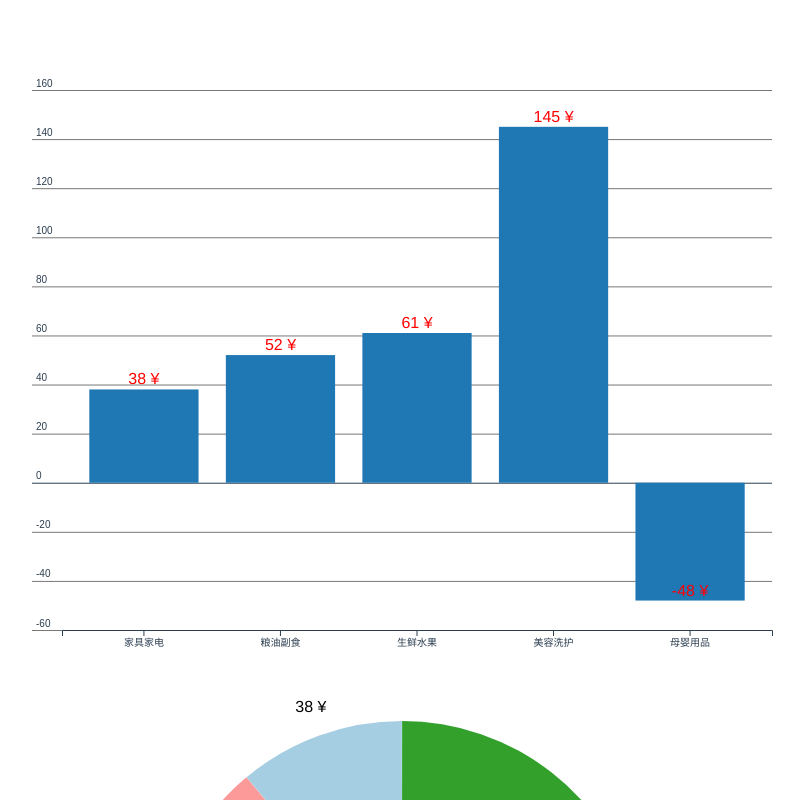
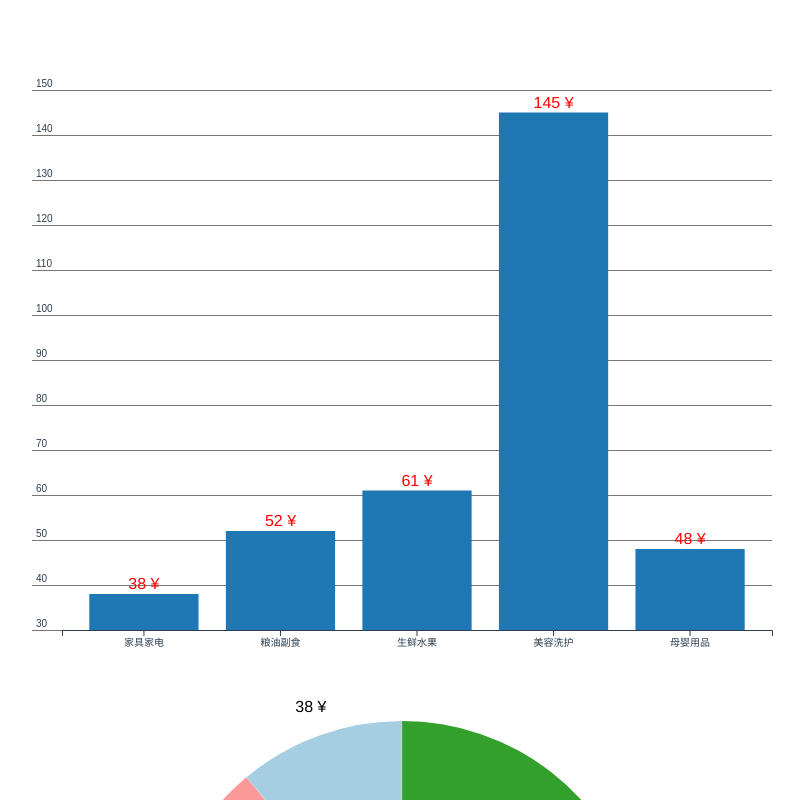
Before and after one commit to JessYan0913/data-vis, a Vue app: page / in a window 1280 px wide. Shown: the top 800 px of the page, without its empty margins (238-1042 px from the left). Built offline with nearby package versions, Linux system fonts and the light colour scheme.

Commit message:
修改直方图高度计算公式

```diff
--- a/src/basic/column.js
+++ b/src/basic/column.js
@@ -17,8 +17,11 @@ export default class Column extends Chart {
     this.xValue = item => item[xField];
     this.yValue = item => item[yField];
 
+    this.minValue = min(data, this.yValue);
+    this.maxValue = max(data, this.yValue);
+
     this.yScale = scaleLinear()
-      .domain([min(data, this.yValue), max(data, this.yValue)])
+      .domain([this.minValue, this.maxValue])
       .range([this.innerHeight, 0])
       .nice();
 
@@ -71,13 +74,12 @@ export default class Column extends Chart {
       .attr('x', datum => this.xScale(this.xValue(datum)))
       .attr('y', datum => this.yScale(Math.max(0, this.yValue(datum))))
       .attr('width', this.xScale.bandwidth())
-      .attr('height', datum =>
-        //TODO: 高度处理 this.yScale(this.margin.bottom) 或 this.yScale(0)
-        Math.abs(
+      .attr('height', datum => {
+        return Math.abs(
           this.yScale(this.yValue(datum)) -
-            this.yScale(Math.min(0, this.margin.bottom))
-        )
-      )
+            this.yScale(this.minValue > 0 ? this.margin.bottom : 0)
+        );
+      })
       .attr('fill', () => {
         if (this.color instanceof Array) {
           return this.color[0];
--- a/src/example/column/index.vue
+++ b/src/example/column/index.vue
@@ -8,23 +8,28 @@ import Column from '../../basic/column';
 const data = [
   {
     type: '家具家电',
+    name: '电视',
     sales: 38
   },
   {
     type: '粮油副食',
+    name: '大米',
     sales: 52
   },
   {
     type: '生鲜水果',
+    name: '苹果',
     sales: 61
   },
   {
     type: '美容洗护',
+    name: '面膜',
     sales: 145
   },
   {
     type: '母婴用品',
-    sales: -48
+    name: '纸尿裤',
+    sales: 48
   }
 ];
 
--- a/src/example/pie/index.vue
+++ b/src/example/pie/index.vue
@@ -56,14 +56,14 @@ export default {
             fontSize: 20
           },
           formatter: () => {
-            return `${data.reduce((prev, cur) => cur.sales + prev, 0)} $`;
+            return `${data.reduce((prev, cur) => cur.sales + prev, 0)} ¥`;
           }
         }
       },
       angleField: 'sales',
       colorField: 'type',
       radius: 0.9,
-      innerRadius: 0,
+      innerRadius: 0.4,
       width: 800,
       height: 600
     });
```
